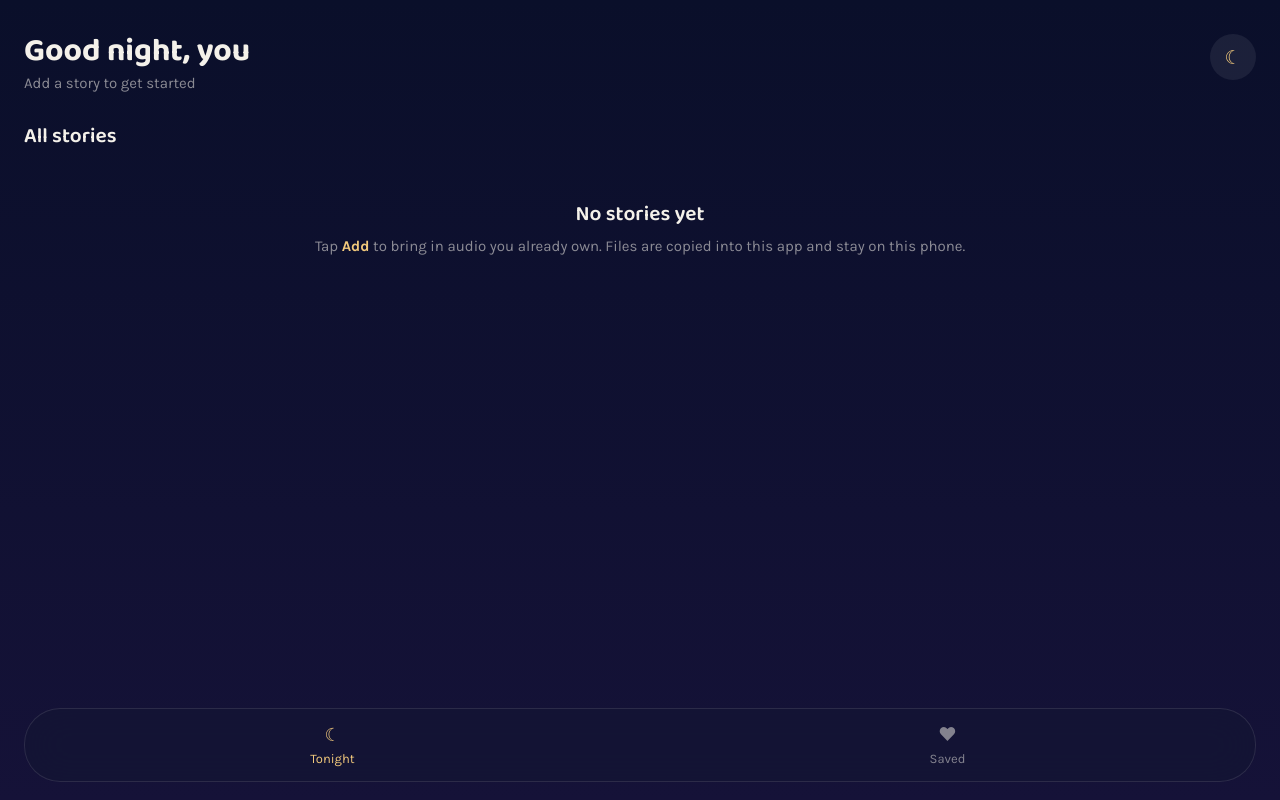
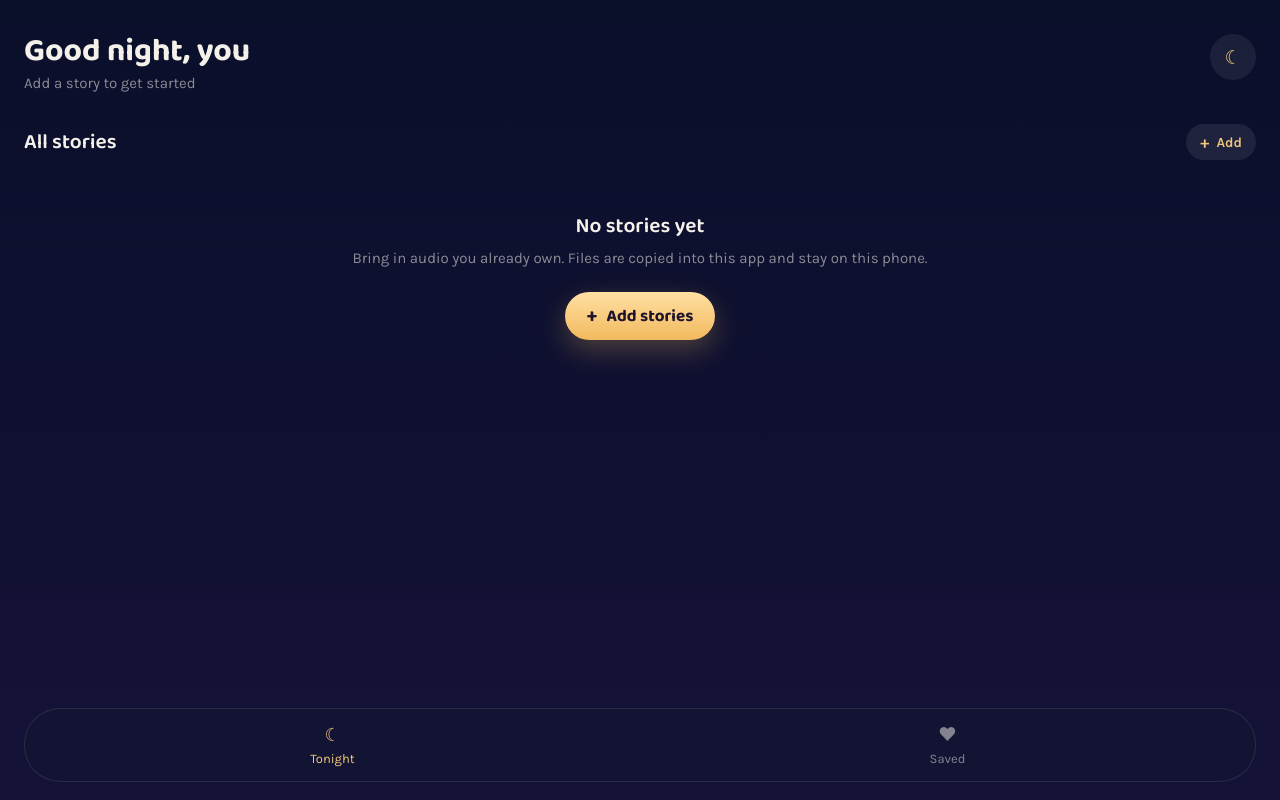
Before and after one commit to ashley-hunter/audiobook, a website: page index.html in a window 1280 px wide. Drawn offline with Linux system fonts and the light colour scheme.

Commit message:
Fix the Add button being hidden on a fresh install
"Only parents can add stories" defaults on, and the header Add button was
hidden whenever it was on. On a fresh install that left the empty state
reading "Tap Add" beside no Add button, with a three second hold on the
moon as the only way in and nothing on screen to suggest it. The browser
suite asserted the broken behaviour as if it were correct.

The lock is meant to stop a child adding to a library that already
exists. It should never stop anyone setting one up, so the Add route now
shows whenever the library is empty, whatever the lock says.

- The empty state gets a real Add button rather than the word "Add" in
  bold, which was pointing at a control that was not rendered.
- Once the first story lands, the lock starts applying and the header
  button goes away. A one-time toast says where it went, so a parent is
  not left hunting for a gesture nobody mentioned.
- The "stories are hidden" empty state explains that a parent can show
  them again, without spelling out the way into parent controls to a
  child who can read.

Tests now cover the first-run route end to end: the button is present,
it opens the import sheet, the empty state no longer names a control
that is not there, and the lock does start applying after the first
import. 45 browser checks, all suites green.

```diff
--- a/assets/css/app.css
+++ b/assets/css/app.css
@@ -841,3 +841,22 @@ audio { display: none; }
 
 button:focus-visible { outline: 2px solid var(--gold); outline-offset: 2px; }
 .paper button:focus-visible { outline-color: var(--purple); }
+
+/* The way in when the library is empty. The Add chip in the header is hidden
+   once a parent has locked the library, so this is the only route on a fresh
+   install and it needs to look like the primary action it is. */
+.empty-add {
+  display: inline-flex;
+  align-items: center;
+  margin-top: 22px;
+  min-height: 48px;
+  padding: 0 22px;
+  border-radius: 24px;
+  background-image: linear-gradient(var(--gold-hi), var(--gold-lo));
+  box-shadow: 0 10px 28px rgba(242, 185, 94, .28);
+  font-family: var(--display);
+  font-weight: 700;
+  font-size: 17px;
+  color: var(--ink);
+}
+.empty-add .plus { font-size: 20px; margin-right: 9px; }
--- a/assets/js/app.js
+++ b/assets/js/app.js
@@ -201,26 +201,45 @@ window.App = window.App || {};
     renderMoods(visible);
     renderRows($('library-rows'), filteredStories());
 
+    /* The lock stops a child adding to a library that already exists. It must
+     * never stop anyone setting one up: an empty library has nothing to
+     * protect, and the empty state would otherwise say "tap Add" beside no Add
+     * button, leaving the three second moon hold as the only way in.
+     */
+    var canAdd = !settings.lock || stories.length === 0;
+    ui.show($('add-btn'), canAdd);
+    ui.show($('add-btn-saved'), canAdd);
+
     var empty = $('library-empty');
     ui.show(empty, visible.length === 0);
-    if (visible.length === 0) {
-      ui.clear(empty);
-      var title = ui.el('p', 'empty-title display display-sm', stories.length ? 'Stories are hidden' : 'No stories yet');
-      var body = ui.el('p');
-      if (stories.length) {
-        body.textContent = 'Turn on "Show in the library" on the Add stories screen to bring them back.';
-      } else {
-        body.appendChild(document.createTextNode('Tap '));
-        body.appendChild(ui.el('strong', null, 'Add'));
-        body.appendChild(document.createTextNode(' to bring in audio you already own. Files are copied into this app and stay on this phone.'));
-      }
-      empty.appendChild(title);
-      empty.appendChild(body);
+    if (visible.length === 0) renderEmptyState(empty, canAdd);
+  }
+
+  function renderEmptyState(empty, canAdd) {
+    ui.clear(empty);
+    var hiddenByParent = stories.length > 0;
+
+    empty.appendChild(ui.el('p', 'empty-title display display-sm',
+      hiddenByParent ? 'Stories are hidden' : 'No stories yet'));
+
+    if (hiddenByParent) {
+      // Reached only when a parent turned the library off, so this explains
+      // without teaching a child the way into parent controls.
+      empty.appendChild(ui.el('p', null,
+        'A parent can show them again from the Add stories screen.'));
+      return;
     }
 
-    // "Lock to the library" keeps the import route inside parent controls.
-    ui.show($('add-btn'), !settings.lock);
-    ui.show($('add-btn-saved'), !settings.lock);
+    empty.appendChild(ui.el('p', null,
+      'Bring in audio you already own. Files are copied into this app and stay on this phone.'));
+
+    if (!canAdd) return;
+    var button = ui.el('button', 'empty-add');
+    button.type = 'button';
+    button.appendChild(ui.el('span', 'plus', '+'));
+    button.appendChild(document.createTextNode('Add stories'));
+    button.onclick = openAdd;
+    empty.appendChild(button);
   }
 
   function homeSubtitle() {
@@ -612,6 +631,7 @@ window.App = window.App || {};
       return App.importer.importFile(file, function (fraction) {
         setRowProgress(row, fraction);
       }).then(function (story) {
+        var wasFirst = stories.length === 0;
         stories = sortStories(stories.concat([story]));
         finishRow(row, story);
         renderAll();
@@ -619,6 +639,7 @@ window.App = window.App || {};
         // Browsers weigh engagement, so a request right after a real import is
         // far more likely to be granted than one at a cold start.
         refreshStorageFacts();
+        if (wasFirst) teachParentGate();
         return next();
       })['catch'](function (err) {
         failRow(row, err && err.message ? err.message : 'Failed');
@@ -806,6 +827,19 @@ window.App = window.App || {};
     wireHold();
   }
 
+  /* Adding the first story is what switches the lock on in practice: the Add
+   * button was only showing because the library was empty, and it is about to
+   * disappear. Say where it went, once, rather than leaving a parent hunting.
+   */
+  function teachParentGate() {
+    var settings = App.settings.get();
+    if (!settings.lock || settings.taughtParentGate) return;
+    App.settings.set({ taughtParentGate: true });
+    setTimeout(function () {
+      ui.toast('Added. To add more later, hold the moon for three seconds.');
+    }, 900);
+  }
+
   function openAdd() {
     ui.toggleClass($('add'), 'is-open', true);
     $('add').setAttribute('aria-hidden', 'false');
--- a/assets/js/settings.js
+++ b/assets/js/settings.js
@@ -16,7 +16,8 @@ App.settings = (function () {
     lock: true,
     dim: true,
     resume: true,
-    showOurs: true
+    showOurs: true,
+    taughtParentGate: false
   };
 
   var current = null;
```
Also changed, not shown: test/browser.test.js (+28 -2 lines), README.md.
